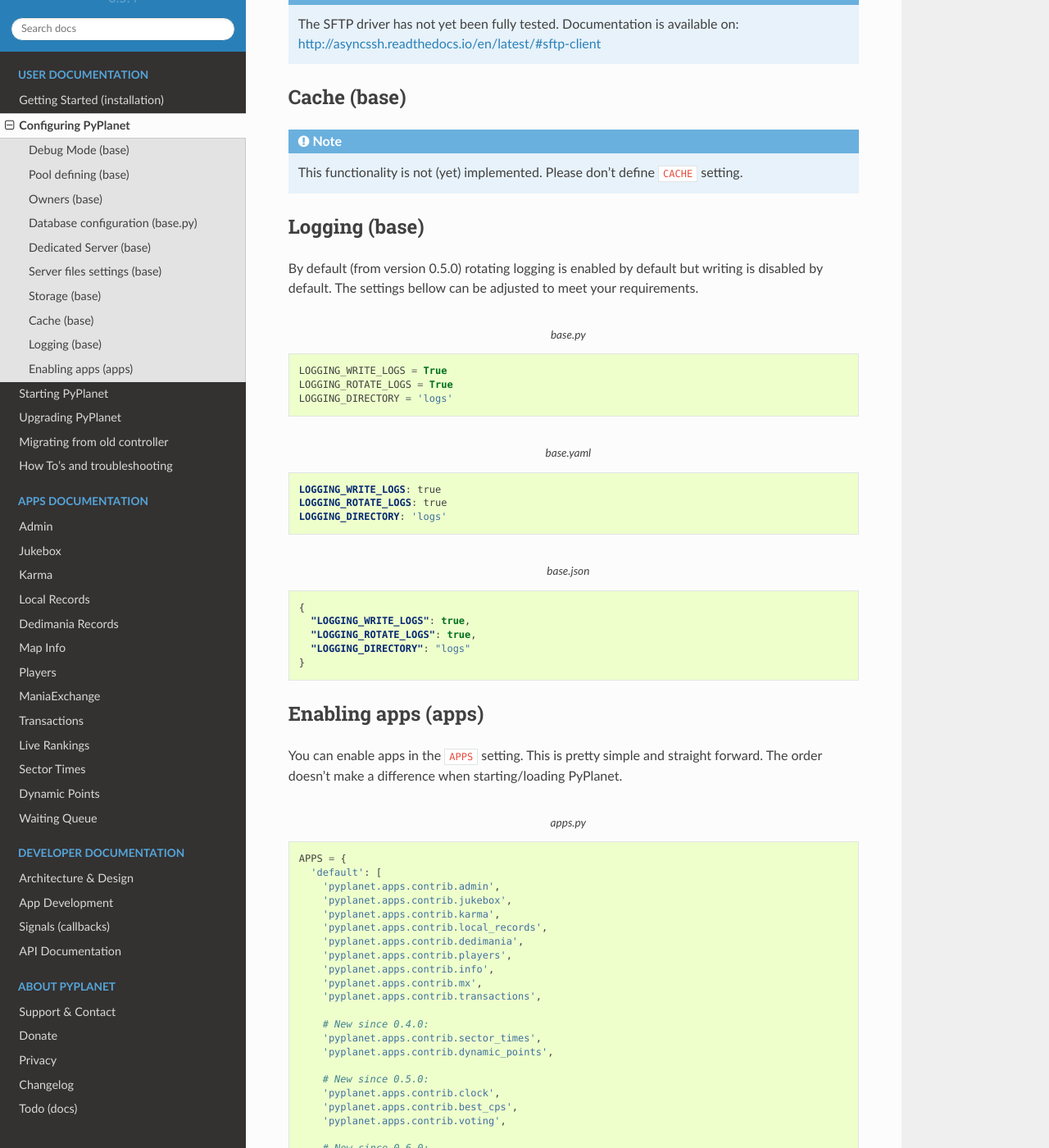
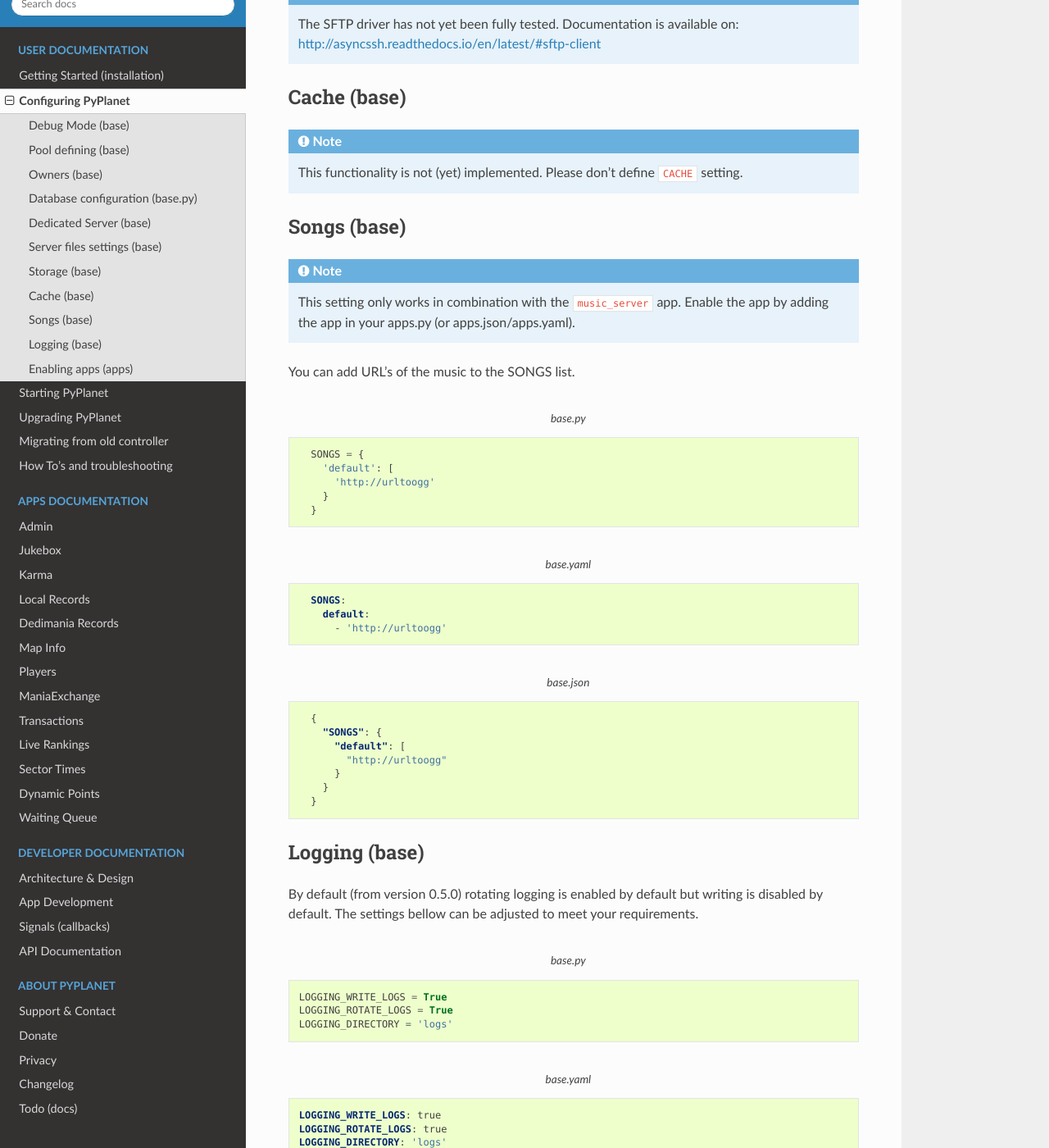
Before and after one commit to PyPlanet/PyPlanet, a Sphinx documentation site: the page built from docs/source/intro/configuration.rst, in a window 1280 px wide and 1400 px high, scrolled down 8172 px. Shown: the whole window at 82% size. Built offline with Sphinx 7.4.7 and the Read the Docs theme 2.0.0, drawn with Linux system fonts in a browser that asks for light colours; formulas are drawn with MathJax 3; some of the changed text lies outside the part shown.

Commit message:
[TASK] Add doc entries for configuring songs for the music server.

```diff
--- a/docs/source/intro/configuration.rst
+++ b/docs/source/intro/configuration.rst
@@ -404,6 +404,44 @@ Cache (base)
   This functionality is not (yet) implemented. Please don't define ``CACHE`` setting.
 
 
+Songs (base)
+~~~~~~~~~~~~
+
+.. note::
+
+  This setting only works in combination with the ``music_server`` app.
+  Enable the app by adding the app in your apps.py (or apps.json/apps.yaml).
+
+You can add URL's of the music to the SONGS list.
+
+.. code-block:: python
+  :caption: base.py
+
+    SONGS = {
+      'default': [
+        'http://urltoogg'
+      }
+    }
+
+.. code-block:: yaml
+  :caption: base.yaml
+
+    SONGS:
+      default:
+        - 'http://urltoogg'
+
+.. code-block:: json
+  :caption: base.json
+
+    {
+      "SONGS": {
+        "default": [
+          "http://urltoogg"
+        }
+      }
+    }
+
+
 Logging (base)
 ~~~~~~~~~~~~~~
 
@@ -465,6 +503,8 @@ The order doesn't make a difference when starting/loading PyPlanet.
 
       # New since 0.6.0:
       'pyplanet.apps.contrib.queue',
+      'pyplanet.apps.contrib.ads',
+      'pyplanet.apps.contrib.music_server',
     ],
   }
 
@@ -494,6 +534,8 @@ The order doesn't make a difference when starting/loading PyPlanet.
 
       # New since 0.6.0:
       - 'pyplanet.apps.contrib.queue'
+      - 'pyplanet.apps.contrib.ads'
+      - 'pyplanet.apps.contrib.music_server'
 
 .. code-block:: json
   :caption: apps.json
@@ -518,7 +560,9 @@ The order doesn't make a difference when starting/loading PyPlanet.
         "pyplanet.apps.contrib.best_cps",
         "pyplanet.apps.contrib.voting",
 
-        "pyplanet.apps.contrib.queue"
+        "pyplanet.apps.contrib.queue",
+        "pyplanet.apps.contrib.ads",
+        "pyplanet.apps.contrib.music_server"
       ]
     }
   }
```
Also changed, not shown: 1 other file.
